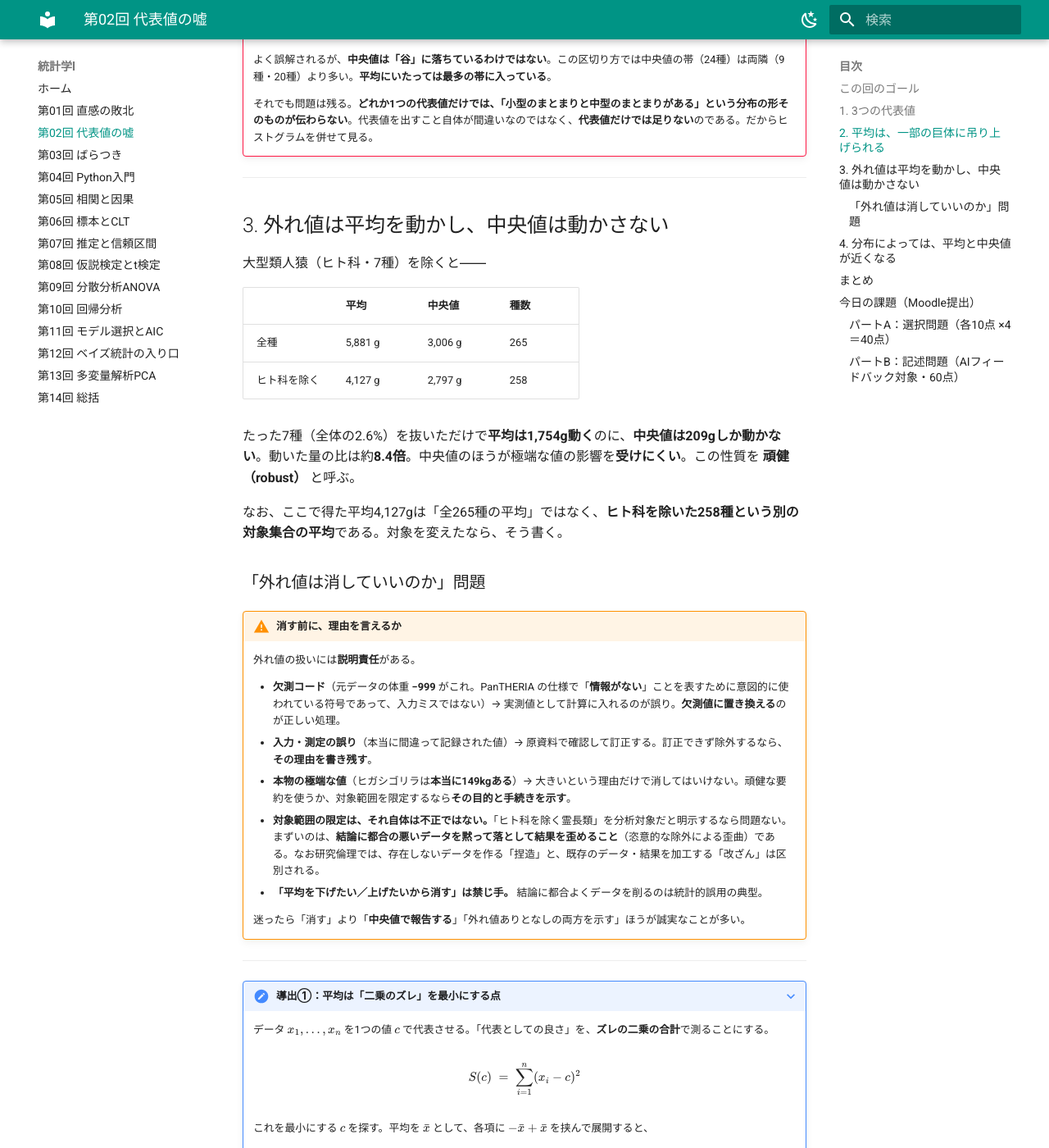
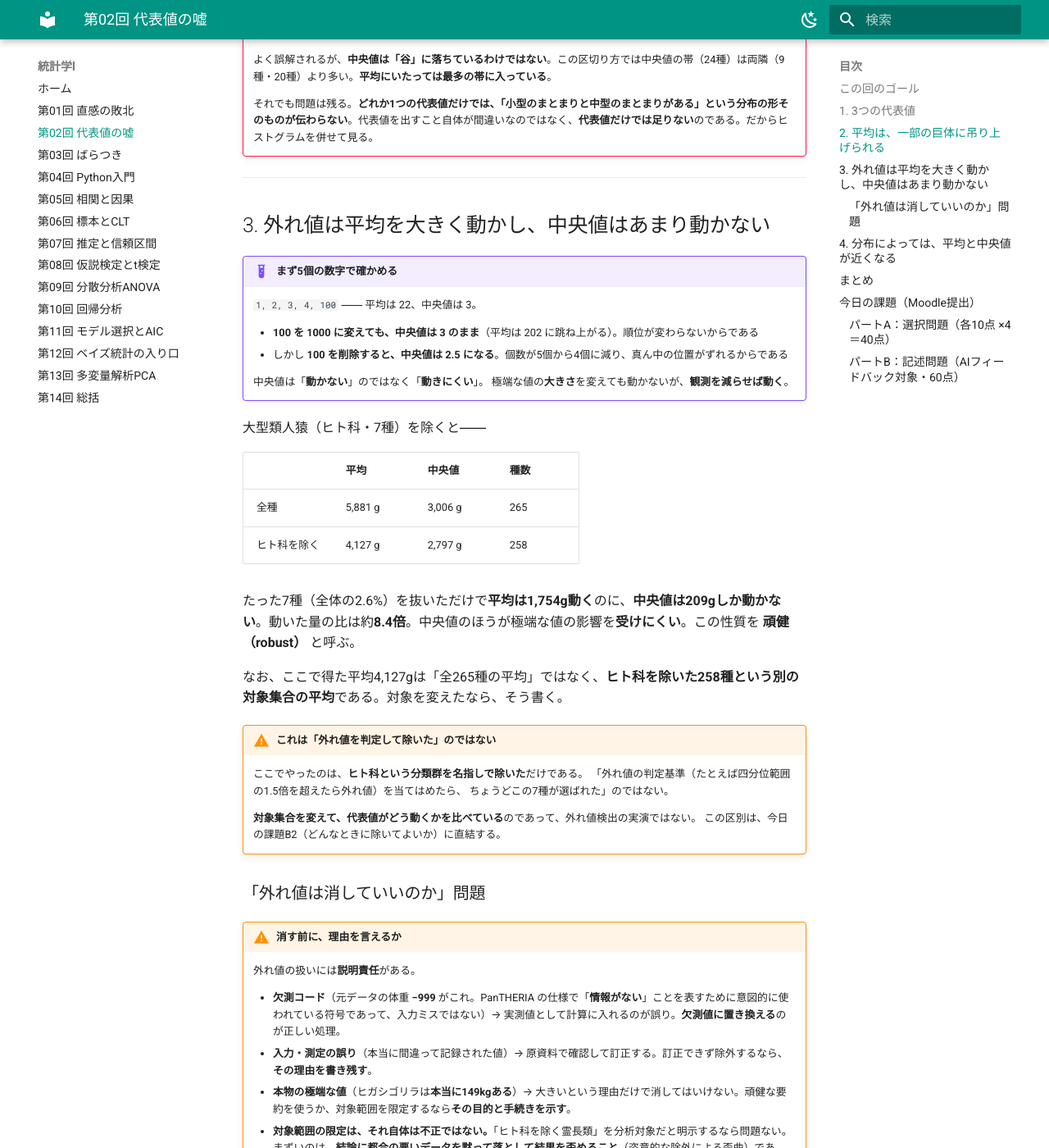
Before and after one commit to aonoa68/toukei-1, an MkDocs documentation site: the page built from docs/02_representative_values.md, in a window 1280 px wide and 1400 px high, scrolled down 2740 px. Shown: the whole window at 82% size. Built offline with MkDocs 1.6.1 and Material for MkDocs 9.7.7, drawn with Linux system fonts in a browser that asks for light colours; some of the changed text lies outside the part shown.

Commit message:
第2回：本文・スライド・Colabの説明の食い違いを解消
TAからの指摘を検証し、7点すべてが事実だったため修正した。
本文は正しく、矛盾はスライドとColabに残っていた。

スライド
- 「対称なら3つは一致する」→「対称に近いと、平均と中央値は近づく」。
  最頻値まで一致するとは限らないことを反例つきで明記
- 「本物の富裕層を消すのは捏造」→「改ざん」。文科省の定義では捏造は
  存在しないデータを作ること、改ざんは既存データの加工

Colab
- まとめの「中央値は2つの山にはさまれた谷」を削除。直前のセルの出力が
  「中央値の帯は両隣より種数が多い」と表示しており矛盾していた。
  「平均も中央値も指していない」という断定も、平均が最頻階級の中にある
  以上成り立たないので「1つだけでは分布の形は伝わらない」に改めた
- −999を「明らかな誤り」→ 欠測を表す仕様上の符号であり、誤りなのは
  それを実測値として計算に入れること、と区別
- 「平均を下げたいから消すのは捏造」→ 改ざん
- 「データは1ミリも変えていない。目盛りを変えただけ」→ 分析する変数が
  W から log W に変わっている、と前半の説明に統一

本文
- §3見出し「中央値は動かさない」→「あまり動かない」。1,2,3,4,100 で
  値を変えても動かないが観測を減らすと動く、という例を見出し直下に追加
- ヒト科7種の除外は外れ値判定ではなく対象集合の変更である旨を明記（課題B2に直結）
- 存在しない「第5節」への参照を、§3末尾の導出①②に修正

Co-Authored-By: Claude Opus 5 (1M context) <noreply@anthropic.com>
Claude-Session: https://claude.ai/code/session_01VNG6MY7caqH6ZBqg92AUZE

```diff
--- a/docs/02_representative_values.md
+++ b/docs/02_representative_values.md
@@ -70,7 +70,7 @@
 
 これは体重だけの話ではない。**年収・地価・SNSのフォロワー数・都市の人口**――右に裾を引くデータは世の中にあふれている。
 
-ただし注意してほしい。**平均そのものが誤りなのではない**。「平均年収」を〈年収順に並べたときの真ん中の世帯〉や〈いちばん多くの世帯がいる年収〉と読んでしまうことが誤りなのである。総額を人数で割った値を知りたいなら、平均はまさにその値を与える。要約したい中身に合う代表値を選び、**それが何を意味するかを添えて報告する**――これが正しい構えだ。この理由は第5節で、数学の形ではっきりする。
+ただし注意してほしい。**平均そのものが誤りなのではない**。「平均年収」を〈年収順に並べたときの真ん中の世帯〉や〈いちばん多くの世帯がいる年収〉と読んでしまうことが誤りなのである。総額を人数で割った値を知りたいなら、平均はまさにその値を与える。要約したい中身に合う代表値を選び、**それが何を意味するかを添えて報告する**――これが正しい構えだ。この理由は、§3 の末尾に置いた**導出①・②**で数学の形になる。
 
 !!! danger "さらに厄介なこと ―― 集中が1か所ではない"
     対数の目盛りで20区分に区切り直すと、集中が**複数**あることが分かる。400g〜1,400gあたりの小型のサル・キツネザルのまとまりと、5,039〜7,696gに55種が集中するまとまり（正体はオナガザル科92種）。
@@ -90,7 +90,16 @@
 
 ---
 
-## 3. 外れ値は平均を動かし、中央値は動かさない
+## 3. 外れ値は平均を大きく動かし、中央値はあまり動かない
+
+!!! example "まず5個の数字で確かめる"
+    `1, 2, 3, 4, 100` ―― 平均は 22、中央値は 3。
+
+    - **100 を 1000 に変えても、中央値は 3 のまま**（平均は 202 に跳ね上がる）。順位が変わらないからである
+    - しかし **100 を削除すると、中央値は 2.5 になる**。個数が5個から4個に減り、真ん中の位置がずれるからである
+
+    中央値は「**動かない**」のではなく「**動きにくい**」。
+    極端な値の**大きさ**を変えても動かないが、**観測を減らせば動く**。
 
 大型類人猿（ヒト科・7種）を除くと――
 
@@ -102,6 +111,14 @@
 たった7種（全体の2.6%）を抜いただけで**平均は1,754g動く**のに、**中央値は209gしか動かない**。動いた量の比は約**8.4倍**。中央値のほうが極端な値の影響を**受けにくい**。この性質を **頑健（robust）** と呼ぶ。
 
 なお、ここで得た平均4,127gは「全265種の平均」ではなく、**ヒト科を除いた258種という別の対象集合の平均**である。対象を変えたなら、そう書く。
+
+!!! warning "これは「外れ値を判定して除いた」のではない"
+    ここでやったのは、**ヒト科という分類群を名指しで除いた**だけである。
+    「外れ値の判定基準（たとえば四分位範囲の1.5倍を超えたら外れ値）を当てはめたら、
+    ちょうどこの7種が選ばれた」のではない。
+
+    **対象集合を変えて、代表値がどう動くかを比べている**のであって、外れ値検出の実演ではない。
+    この区別は、今日の課題B2（どんなときに除いてよいか）に直結する。
 
 ### 「外れ値は消していいのか」問題
 
--- a/docs/slides/02.html
+++ b/docs/slides/02.html
@@ -219,7 +219,7 @@ table { font-size: 0.8em; }
 <h2 id="span-classbig%E2%86%92-%E7%90%86%E7%94%B1%E3%82%92%E8%A8%80%E3%81%88%E3%82%8B%E3%81%8B%E3%81%A9%E3%81%86%E3%81%8Bspan"><span class="big">→ 理由を言えるかどうか</span></h2>
 <ul>
 <li>入力ミス（身長1710cm）→ 訂正・除外OK</li>
-<li>本物の富裕層 → 勝手に消すのは<strong>捏造</strong></li>
+<li>本物の富裕層 → 勝手に消すのは<strong>改ざん</strong>（結果を歪める不適切な処理）</li>
 <li>「平均を下げたいから消す」→ <strong>禁じ手</strong></li>
 </ul>
 <p>迷ったら「中央値で報告」or「両方示す」</p>
@@ -236,8 +236,9 @@ h2 { color: #00897b; }
 table { font-size: 0.8em; }
 ;" data-marpit-pagination-total="10" data-size="16:9">
 <header>統計学Ⅰ（B）2026　第2回</header>
-<h2 id="%E5%AF%BE%E7%A7%B0%E3%81%AA%E3%82%893%E3%81%A4%E3%81%AF%E4%B8%80%E8%87%B4%E3%81%99%E3%82%8B">対称なら3つは一致する</h2>
+<h2 id="%E5%AF%BE%E7%A7%B0%E3%81%AB%E8%BF%91%E3%81%84%E3%81%A8%E5%B9%B3%E5%9D%87%E3%81%A8%E4%B8%AD%E5%A4%AE%E5%80%A4%E3%81%AF%E8%BF%91%E3%81%A5%E3%81%8F">対称に近いと、平均と中央値は近づく</h2>
 <p><code>妊娠期間日</code>：平均164.4日 / 中央値165.5日（歪度 −0.06）→ ほぼ同じ</p>
+<p><strong>最頻値まで一致するとは限らない</strong>（例：1,1,2,3,4,5,5 は平均=中央値=3、最頻値は1と5）</p>
 <br />
 <p>歪んでいるからズレる。<strong>いつもズレるわけではない。</strong><br />
 だから――<strong>まず分布の形（ヒストグラム）を見る。</strong></p>
```
Also changed, not shown: slides/02.md (+4 -2 lines), 2 other files.
